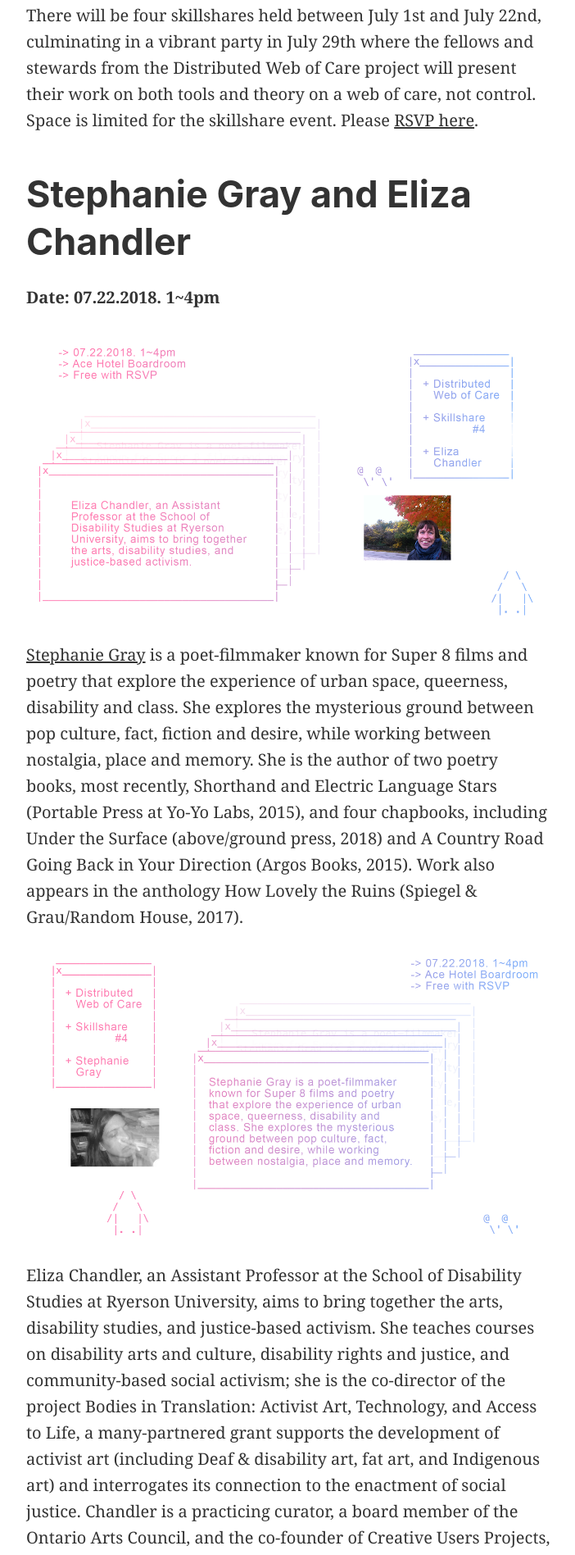
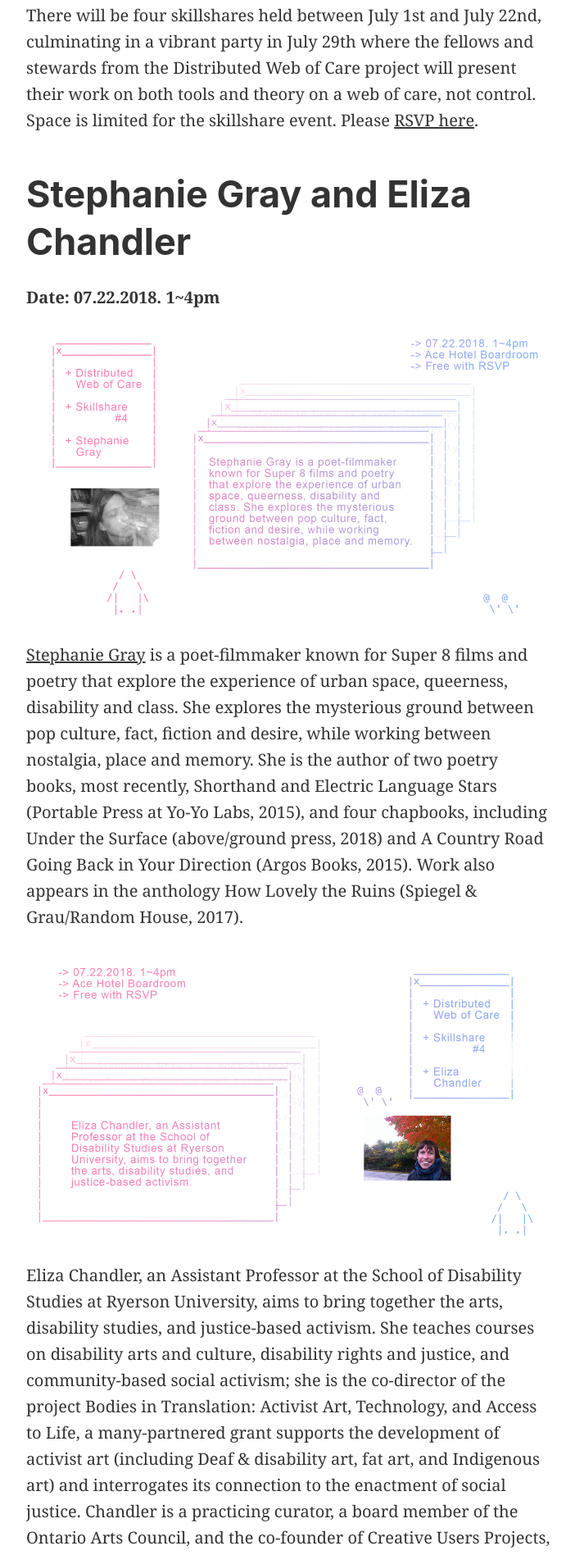
Before and after one commit to tchoi8/distributedwebofcare, a Jekyll site: the page built from skillshares.md, in a window 1280 px wide. Shown: the part 741-2638 px from the top of the page at 82% size, without its empty margins (288-990 px from the left). Built offline with Jekyll 4.4.1, drawn with Linux system fonts in a browser that asks for light colours; our own code applies the rules of GitHub Pages for plain Markdown files; comment, search, counter and statistics services are not loaded.

Commit message:
image order fixed

```diff
--- a/skillshares.md
+++ b/skillshares.md
@@ -17,11 +17,11 @@ There will be four skillshares held between July 1st and July 22nd, culminating
 
 **Date: 07.22.2018. 1~4pm**
 
-![]({{ site.base-url }}/static/images/air/skillshare4_1.png)
+![]({{ site.base-url }}/static/images/air/skillshare4_2.png)
 
 [Stephanie Gray](https://www.poetryfoundation.org/poets/stephanie-gray) is a poet-filmmaker known for Super 8 films and poetry that explore the experience of urban space, queerness, disability and class. She explores the mysterious ground between pop culture, fact, fiction and desire, while working between nostalgia, place and memory. She is the author of two poetry books, most recently, Shorthand and Electric Language Stars (Portable Press at Yo-Yo Labs, 2015), and four chapbooks, including Under the Surface (above/ground press, 2018) and A Country Road Going Back in Your Direction (Argos Books, 2015). Work also appears in the anthology How Lovely the Ruins (Spiegel & Grau/Random House, 2017).
 
-![]({{ site.base-url }}/static/images/air/skillshare4_2.png)
+![]({{ site.base-url }}/static/images/air/skillshare4_1.png)
 
 Eliza Chandler, an Assistant Professor at the School of Disability Studies at Ryerson University, aims to bring together the arts, disability studies, and justice-based activism. She teaches courses on disability arts and culture, disability rights and justice, and community-based social activism; she is the co-director of the project Bodies in Translation: Activist Art, Technology, and Access to Life, a many-partnered grant supports the development of activist art (including Deaf & disability art, fat art, and Indigenous art) and interrogates its connection to the enactment of social justice. Chandler is a practicing curator, a board member of the Ontario Arts Council, and the co-founder of Creative Users Projects, a community arts/activist initiative that supports crip artists through artistic development and works to create a more accessible arts culture. Prior to these roles, she was the founding artistic director of Tangled Art Gallery, a gallery in Toronto that showcases disability arts and advances accessible curatorial practices. Chandler regularly give lectures, interviews, and consultations related to disability arts, inclusive curatorial practices, and disability politics in Canada.
 
```
Also changed, not shown: 1 other file.
